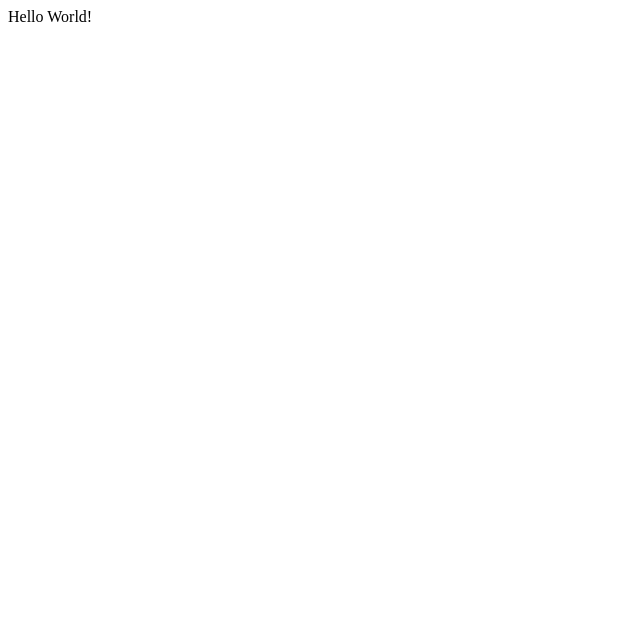
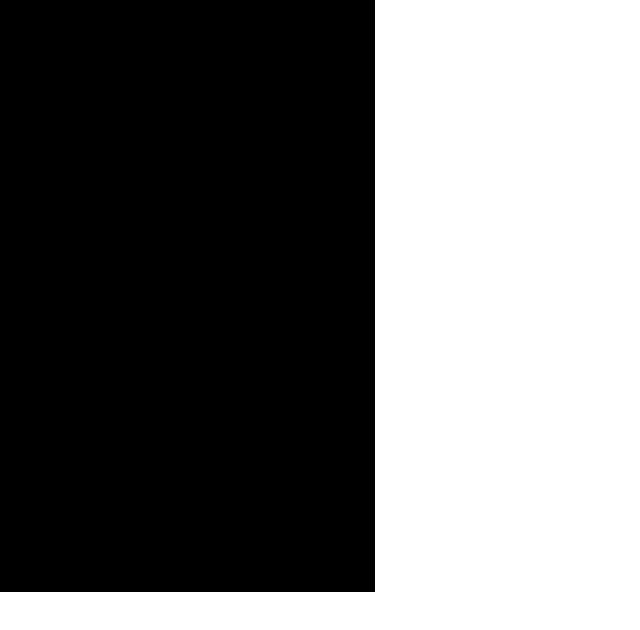
Before and after one commit to mishadanilovich/react-banner-ts, a React (Create React App) app: page / in a window 1280 px wide. Shown: the top 630 px of the page, without its empty margins (0-640 px from the left). Built offline with nearby package versions, Linux system fonts and the light colour scheme.

Commit message:
Add sass and first template

```diff
--- a/package.json
+++ b/package.json
@@ -13,6 +13,7 @@
     "react": "^18.2.0",
     "react-dom": "^18.2.0",
     "react-scripts": "5.0.1",
+    "sass": "^1.54.0",
     "typescript": "^4.4.2",
     "web-vitals": "^2.1.0"
   },
--- a/public/index.html
+++ b/public/index.html
@@ -24,7 +24,10 @@
       work correctly both with client-side routing and a non-root public URL.
       Learn how to configure a non-root public URL by running `npm run build`.
     -->
-    <title>React App</title>
+    <link rel="preconnect" href="https://fonts.googleapis.com">
+    <link rel="preconnect" href="https://fonts.gstatic.com" crossorigin>
+    <link href="https://fonts.googleapis.com/css2?family=Roboto:wght@300;400;700;900&display=swap" rel="stylesheet">
+    <title>React Banner</title>
   </head>
   <body>
     <noscript>You need to enable JavaScript to run this app.</noscript>
--- a/src/App.tsx
+++ /dev/null
@@ -1,5 +0,0 @@
-import React from 'react';
-
-export const App = () => {
-  return <div>Hello World!</div>;
-};
--- /dev/null
+++ b/src/containers/App/index.tsx
@@ -0,0 +1,12 @@
+import React from 'react';
+import { Banner } from 'containers';
+
+import './styles.scss';
+
+export const App = () => {
+  return (
+    <div className="app">
+      <Banner />
+    </div>
+  );
+};
--- /dev/null
+++ b/src/containers/App/styles.scss
@@ -0,0 +1,5 @@
+.app {
+  position: relative;
+  height: 100vh;
+  width: 100vw;
+}
--- /dev/null
+++ b/src/containers/Banner/index.tsx
@@ -0,0 +1,7 @@
+import React from 'react';
+
+import './styles.scss';
+
+export const Banner = () => {
+  return <div className="container">Banner</div>;
+};
--- /dev/null
+++ b/src/containers/Banner/styles.scss
@@ -0,0 +1,12 @@
+.container {
+  position: absolute;
+  //top: 50%;
+  //left: 50%;
+  //transform: translate(-50%, -50%);
+
+  height: 592px;
+  width: 375px;
+  background: black;
+
+  padding: 40px 20px 24px;
+}
--- /dev/null
+++ b/src/containers/index.ts
@@ -0,0 +1,2 @@
+export * from './App';
+export * from './Banner';
--- a/src/index.tsx
+++ b/src/index.tsx
@@ -1,7 +1,8 @@
 import React from 'react';
 import ReactDOM from 'react-dom/client';
 import reportWebVitals from './reportWebVitals';
-import { App } from './App';
+import { App } from './containers';
+import './styles.scss';
 
 const root = ReactDOM.createRoot(
   document.getElementById('root') as HTMLElement
--- /dev/null
+++ b/src/styles.scss
@@ -0,0 +1,16 @@
+*,
+*::before,
+*::after {
+  margin: 0;
+  padding: 0;
+  box-sizing: inherit;
+}
+
+html {
+  box-sizing: border-box;
+}
+
+body {
+  overflow-x: hidden;
+  font-family: 'Roboto', sans-serif;
+}
--- a/tsconfig.json
+++ b/tsconfig.json
@@ -1,5 +1,6 @@
 {
   "compilerOptions": {
+    "baseUrl": "./src",
     "target": "es5",
     "lib": [
       "dom",
@@ -18,9 +19,9 @@
     "resolveJsonModule": true,
     "isolatedModules": true,
     "noEmit": true,
-    "jsx": "react-jsx"
+    "jsx": "react-jsx",
   },
   "include": [
-    "src"
+    "./src"
   ]
 }
```
Also changed, not shown: .eslintrc.json, 2 other files (tests, documents, lock files or other folders).
